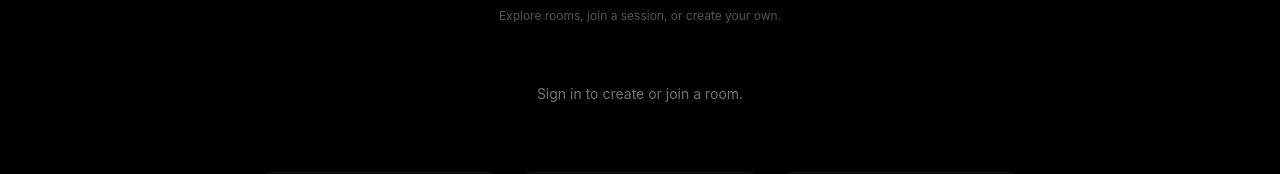
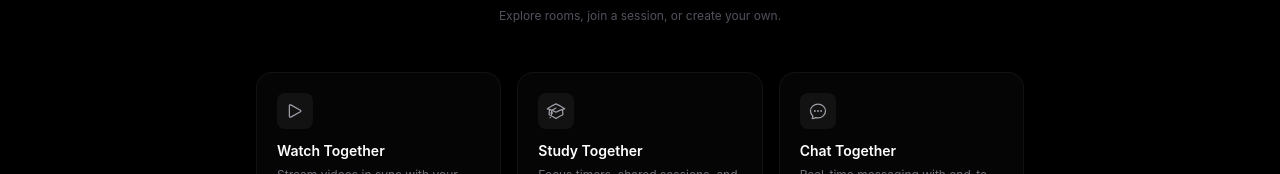
Before and after one commit to omnilume1/omnilume1-project, a Next.js app: page / in a window 1280 px wide. Shown: the part 720-894 px from the top of the page. Built offline with nearby package versions, Linux system fonts and the light colour scheme; no server answers.

Commit message:
Remove room controls from public homepage

```diff
--- a/src/app/page.tsx
+++ b/src/app/page.tsx
@@ -1,5 +1,4 @@
 import { Navbar, NavLinks } from "@/components/Navbar";
-import { LandingActions } from "@/components/LandingActions";
 
 const features = [
   {
@@ -88,8 +87,6 @@ export default function Home() {
           Explore rooms, join a session, or create your own.
         </p>
 
-        <LandingActions />
-
         <div className="mt-12 grid w-full max-w-3xl grid-cols-1 gap-4 sm:grid-cols-3">
           {features.map((feature) => (
             <div
```
